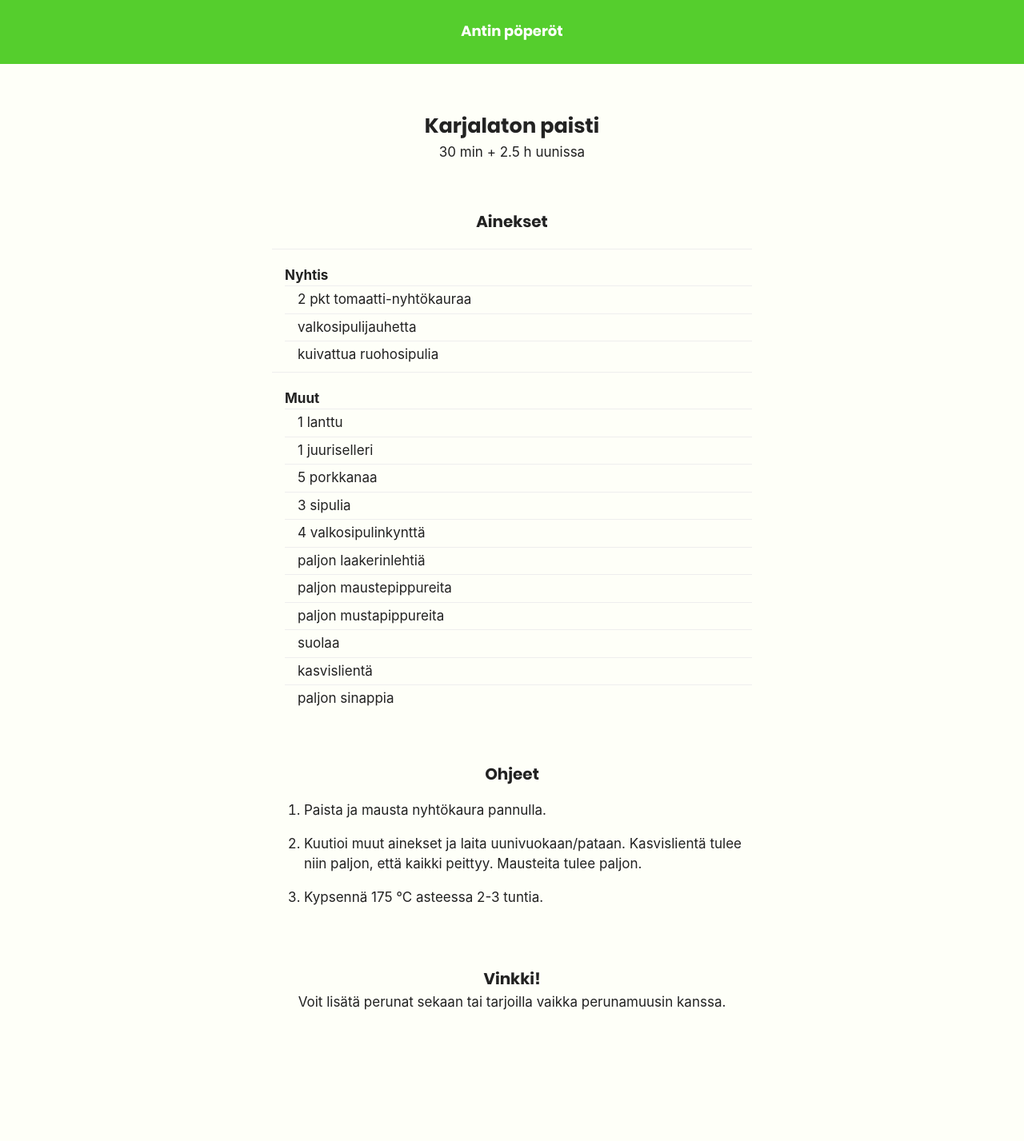
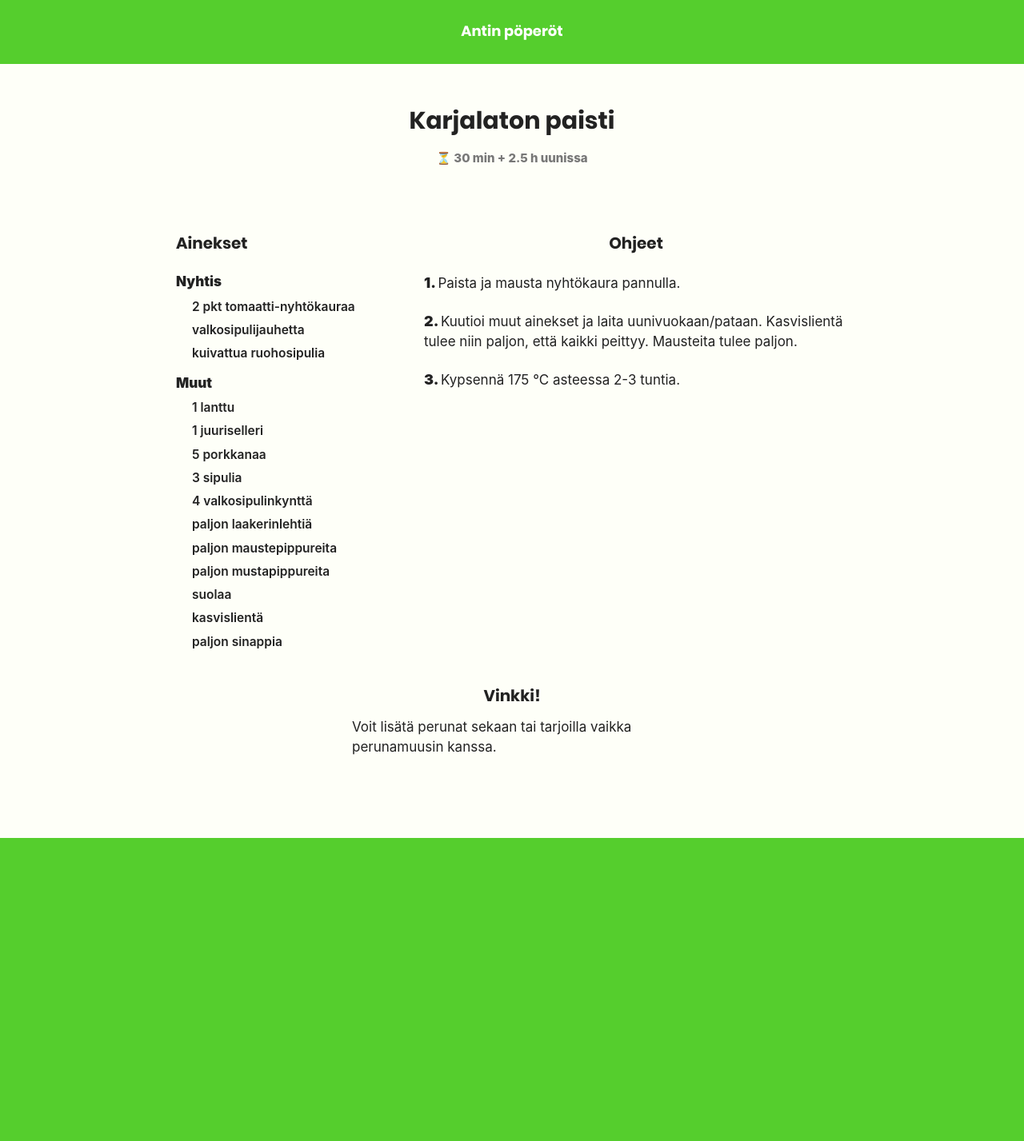
Before and after one commit to Randati/recipes, a Jekyll site: the page built from _recipes/karjalaton-paisti.md, in a window 1280 px wide. Shown: the whole page at 80% size. Built offline with Jekyll 4.4.1, drawn with Linux system fonts in a browser that asks for light colours; after the commit the page ends 1048 px from its top, so only the background shows below that.

Commit message:
New style

```diff
--- a/_includes/main.css
+++ b/_includes/main.css
@@ -3,34 +3,49 @@
 	src: url('poppins-700.subset.woff2') format('woff2');
 	font-weight: 700;
 	font-style: normal;
-	font-display: auto;
+	font-display: block;
 }
 
-body, h1, h2, h3, p {
+* {
 	margin: 0;
 	padding: 0;
+	box-sizing: border-box;
+}
+li {
+	margin-left: 16px;
 }
 
 html {
 	background: #55ce2d;
-}
-body {
 	text-rendering: optimizeLegibility;
 	-webkit-font-smoothing: antialiased;
 	font-family: -apple-system, BlinkMacSystemFont, "Segoe UI", Verdana, sans-serif;
 	font-size: 17px;
 	line-height: 1.5;
-	background-color: #fefff8;
 	color: #222;
-	padding-bottom: 100px;
 }
 
 h1, h2, h3 {
 	font-family: Poppins, -apple-system, BlinkMacSystemFont, "Segoe UI", Helvetica, Arial, sans-serif, "Apple Color Emoji", "Segoe UI Emoji", "Segoe UI Symbol";
+	text-align: center;
 }
+
+h2 {
+	font-size: 30px;
+	padding-top: 50px;
+	margin-bottom: 10px;
+}
+
+h3 {
+	margin-top: 40px;
+	margin-bottom: 10px;
+}
+
 a {
 	color: #39af58;
 	text-decoration: none;
+	font-weight: 600;
+	font-size: 15.5px;
 }
 a:hover {
 	text-decoration: underline;
@@ -39,81 +54,135 @@ a:hover {
 #site-header {
 	height: 80px;
 	line-height: 80px;
-	margin-bottom: 32px;
-	background: #55ce2d;
-	text-align: center;
 }
 
-#site-header h1, #site-header a {
+#site-header h1,
+#site-header a {
 	display: block;
 	width: 100%;
 	height: 100%;
-}
-#site-header a {
 	text-decoration: none;
 	color: #FFF;
 	font-size: 18px;
 }
 
-#site-content {
+#content-container {
+	padding-bottom: 100px;
+	background-color: #fefff8;
+}
+
+.page {
 	max-width: 600px;
+	margin: 0 auto;
+	padding: 0 40px;
+}
+
+
+/* Index page */
+
+.recipe-list {
+	column-count: 2;
+	-webkit-hyphens: auto;
+	hyphens: auto;
+}
+
+.recipe-list li {
+	break-inside: avoid-column;
+	font-size: 12px;
+	padding: 2px 0;
+}
+
+
+/* Recipe page */
+
+.recipe {
+	max-width: 900px;
+	margin: 0 auto;
 	padding: 0 20px;
+}
+
+.ingredients h3 {
+	text-align: left;
+}
+
+.infos {
+	margin: 0 auto;
+	text-align: center;
+	margin-bottom: 40px;
+}
+.info {
+	margin: 0 10px;
+	display: inline-block;
+	font-weight: 800;
+	font-size: 15px;
+	color: #777;
+}
+
+.recipe-flex {
+	display: flex;
+}
+
+.ingredients {
+	flex-grow: 1;
+	padding: 0 10px;
+}
+.directions {
+	max-width: 550px;
+	padding: 0 10px;
+	flex-grow: 1;
+}
+
+.ingredient {
+	padding: 3px 0;
+	font-weight: 600;
+	font-size: 15.5px;
+}
+.ingredient.title {
+	font-weight: 900;
+	font-size: 17px;
+	padding-top: 10px;
+}
+.ingredient.sub {
+	padding-left: 20px;
+}
+
+.little-box {
+	max-width: 400px;
 	margin: 0 auto;
 }
 
-#page-404 {
-	text-align: center;
+
+.directions ol {
+	counter-reset: item;
 }
-
-.page {
-	margin: 60px 0;
+.directions li {
+	display: block;
+	margin: 20px 0;
+}
+.directions li:before {
+	content: counter(item) ". ";
+	counter-increment: item;
+	font-weight: 900;
+	font-size: 18px;
 }
 
 
-/* Recipe */
+@media only screen and (max-width: 600px) {
+	.page {
+		padding: 0 12px;
+	}
+	h2 {
+		padding-top: 30px;
+		margin-bottom: 5px;
+		font-size: 26px;
+	}
 
-.recipe {
-	margin: 60px 0;
+	.recipe-flex {
+		display: block;
+	}
+
+	.ingredients h3 {
+		text-align: center;
+	}
+
 }
-
-.recipe-header {
-	text-align: center;
-	margin: 60px 0;
-}
-
-.recipe-notice,
-.recipe-ingredients,
-.recipe-directions,
-.recipe-tip {
-	margin: 60px 0;
-}
-
-.recipe h3 {
-	text-align: center;
-}
-
-.recipe-ingredients ul,
-.recipe-ingredients li {
-	list-style-type: none;
-	padding: 0;
-}
-.recipe-ingredients li li {
-	padding: 4px 0 4px 16px;
-	border-top: 1px solid #eee;
-}
-.recipe-ingredients li {
-	padding: 4px 0 4px 16px;
-	border-top: 1px solid #eee;
-}
-.recipe-ingredients strong {
-	display: block;
-	margin-top: 16px;
-}
-.recipe-directions li {
-	padding-bottom: 16px;
-}
-.recipe-notice,
-.recipe-tip,
-.recipe-serves {
-	text-align: center;
-}
--- a/_layouts/default.html
+++ b/_layouts/default.html
@@ -21,9 +21,9 @@ layout: compress
       <h1><a href="{{ "/" | relative_url }}">{{ site.title | escape }}</a></h1>
     </header>
 
-    <main id="site-content">
+    <div id="content-container">
       {{ content }}
-    </main>
+    </div>
 
     <script type="text/javascript">
       if ('serviceWorker' in navigator) {
--- a/_layouts/recipe.html
+++ b/_layouts/recipe.html
@@ -2,10 +2,16 @@
 layout: default
 ---
 <article class="recipe">
-  <header class="recipe-header">
   <h2>{{ page.title | escape }}</h2>
-    <div>{{ page.time | escape }}</div>
-  </header>
+
+  <div class="infos">
+    {% if page.time %}
+      <div class="info">⏳ {{ page.time | escape }}</div>
+    {% endif %}
+    {% if page.serves %}
+      <div class="info">🍲 {{ page.serves | escape }}</div>
+    {% endif %}
+  </div>
 
   {%- if page.notice -%}
     <div class="recipe-notice">
@@ -14,50 +20,47 @@ layout: default
     </div>
   {% endif %}
 
-  <div class="recipe-ingredients">
+  <div class="recipe-flex">
+    <div class="ingredients">
       <h3>Ainekset</h3>
-    <div class="recipe-serves">{{ page.serves | markdownify }}</div>
-    <ul>
+
       {%- for ingredient in page.ingredients -%}
         {%- if ingredient.first -%}
-          <li>
-            <strong>{{ ingredient[0] | markdownify }}</strong>
-            <ul>
+          <div class="ingredient title">
+            {{ ingredient[0] | markdownify | remove: '<p>' | remove: '</p>' }}
+          </div>
+
           {%- for ingredient2 in ingredient[1] -%}
-                <li>{{ ingredient2 | markdownify }}</li>
+            <div class="ingredient sub">
+              {{ ingredient2 | markdownify | remove: '<p>' | remove: '</p>' }}
+            </div>
           {%- endfor -%}
-            </ul>
-          </li>
         {% else %}
-          <li>{{ ingredient | markdownify }}</li>
+          <div class="ingredient">
+            {{ ingredient | markdownify | remove: '<p>' | remove: '</p>' }}
+          </div>
         {% endif %}
       {%- endfor -%}
-    </ul>
     </div>
 
-  <div class="recipe-directions">
+    <div class="directions">
       <h3>Ohjeet</h3>
       <ol>
         {%- for direction in page.directions -%}
-        <li>{{ direction | markdownify }}</li>
+          <li>{{ direction | markdownify | remove: '<p>' | remove: '</p>' }}</li>
         {%- endfor -%}
       </ol>
     </div>
+  </div>
 
   {%- if page.tip -%}
-    <div class="recipe-tip">
     <h3>Vinkki!</h3>
-      <p>{{ page.tip | markdownify }}</p>
-    </div>
+    <div class="little-box">{{ page.tip | markdownify }}</div>
   {% endif %}
 
-  <div>
-    {{ content }}
-  </div>
-
   {%- if page.sources -%}
-    <div class="recipe-sources">
     <h3>Inspiraatiot</h3>
+    <div class="little-box">
       <ul>
         {%- for source in page.sources -%}
           <li><a href="{{ source.url }}">{{ source.name | escape }}</a></li>
```
Also changed, not shown: _includes/recipe.css (deleted, +0 -45 lines), _layouts/home.html (deleted, +0 -14 lines), _layouts/page.html (+5 -5 lines), index.html (+4 -76 lines). Lines whose indentation alone changed are shown as unchanged.
